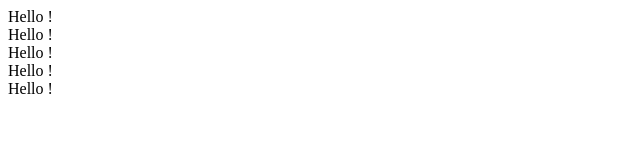
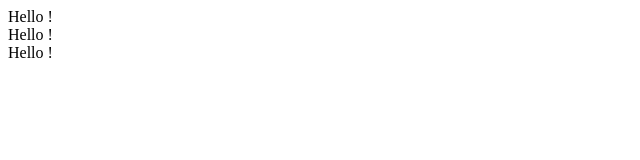
Before and after one commit to azzharru/js, a plain HTML site: page js/while.html in a window 1280 px wide. Shown: the full height of the page, 0-640 px from the left. Drawn offline with Linux system fonts and the light colour scheme.

Commit message:
#updated while.html

```diff
--- a/js/while.html
+++ b/js/while.html
@@ -11,7 +11,7 @@
         var i=0;
         while(i<5){
             document.write("Hello ! <br />");
-            i+=1;
+            i+=2;
         }
     </script>
 </body>
```
